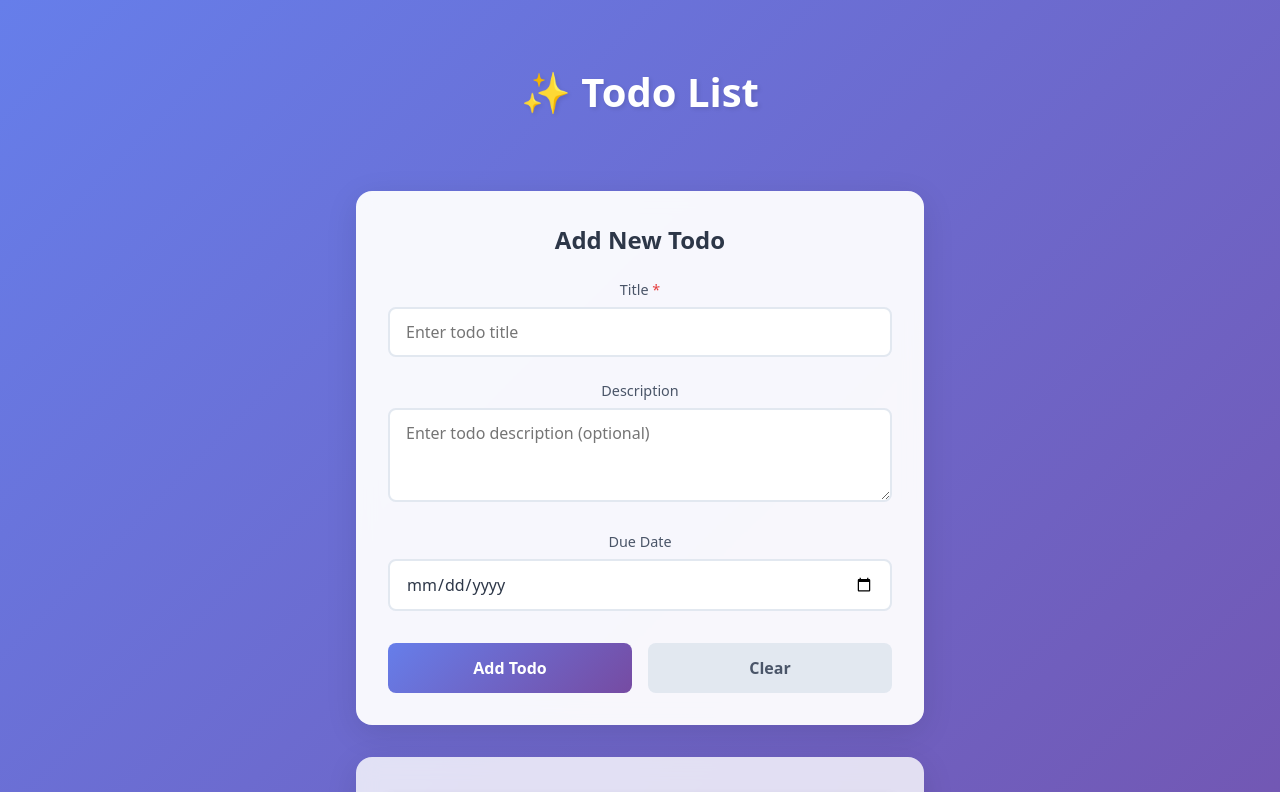
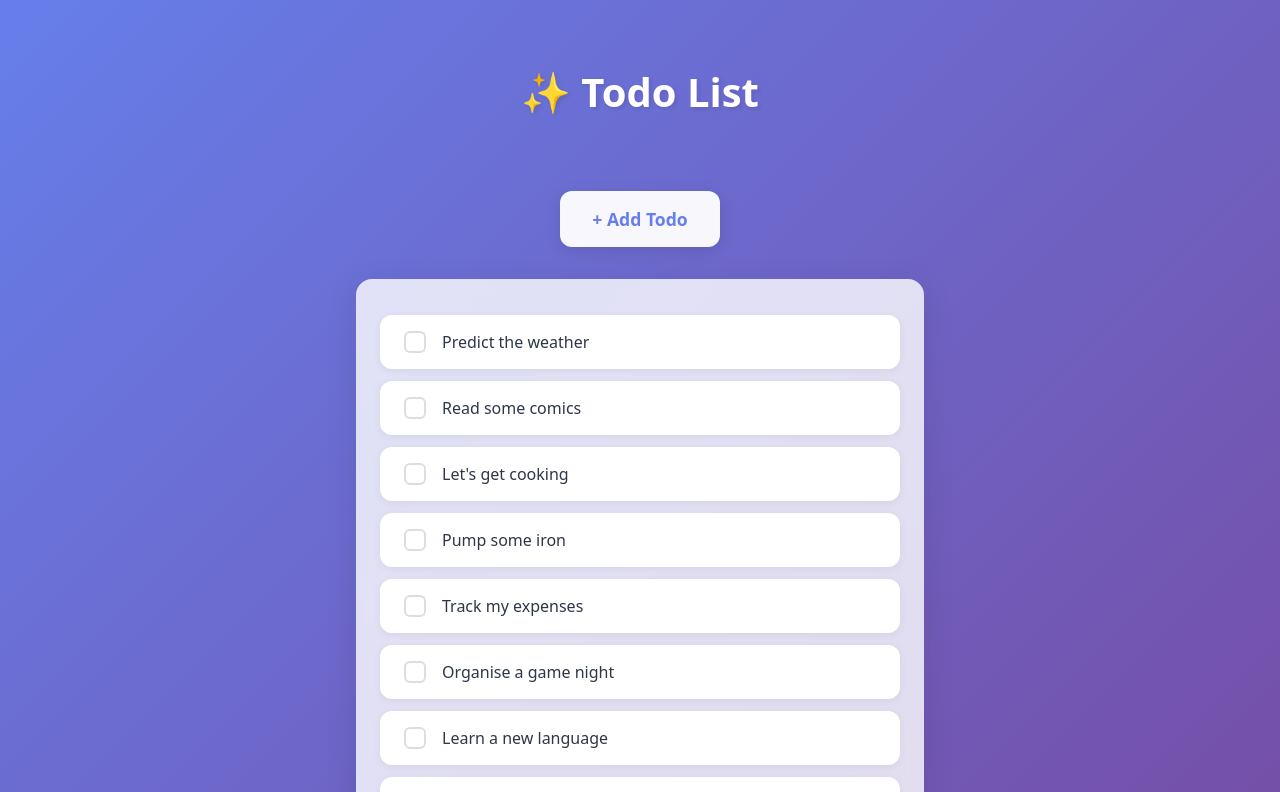
Before and after one commit to adityapryg/bm-vue-todo-app, a Vue app: page / in a window 1280 px wide. Shown: the top 792 px of the page. Built offline with nearby package versions, Linux system fonts and the light colour scheme; the HTML template or start-up script is replaced by a standard one.

Commit message:
Add toggle button and transition animation for TodoForm
Co-authored-by: adityapryg <71654893+adityapryg@users.noreply.github.com>

```diff
--- a/src/App.vue
+++ b/src/App.vue
@@ -6,6 +6,11 @@ import TodoForm from './components/TodoForm.vue'
 import type { TodoFormData } from './components/TodoForm.vue'
 
 const todoListRef = ref<InstanceType<typeof TodoList> | null>(null)
+const showForm = ref(false)
+
+const toggleForm = (): void => {
+  showForm.value = !showForm.value
+}
 
 const handleCreateTodo = (data: TodoFormData): void => {
   if (todoListRef.value) {
@@ -15,13 +20,21 @@ const handleCreateTodo = (data: TodoFormData): void => {
       dueDate: data.dueDate,
       checked: false,
     })
+    showForm.value = false
   }
 }
 </script>
 
 <template>
   <AppHeader />
-  <TodoForm @create-todo="handleCreateTodo" />
+  <div class="add-todo-section">
+    <button @click="toggleForm" class="toggle-form-btn">
+      {{ showForm ? '✕ Close Form' : '+ Add Todo' }}
+    </button>
+  </div>
+  <Transition name="slide-fade">
+    <TodoForm v-if="showForm" @create-todo="handleCreateTodo" />
+  </Transition>
   <TodoList ref="todoListRef" />
 </template>
 
@@ -56,4 +69,54 @@ body {
 ul {
   list-style: none;
 }
+
+.add-todo-section {
+  max-width: 600px;
+  margin: 0 auto 1.5rem;
+  padding: 0 1rem;
+  text-align: center;
+}
+
+.toggle-form-btn {
+  padding: 1rem 2rem;
+  font-size: 1.1rem;
+  font-weight: 600;
+  background: rgba(255, 255, 255, 0.95);
+  color: #667eea;
+  border: none;
+  border-radius: 12px;
+  cursor: pointer;
+  transition: all 0.3s ease;
+  box-shadow: 0 4px 16px rgba(0, 0, 0, 0.1);
+  font-family: inherit;
+}
+
+.toggle-form-btn:hover {
+  transform: translateY(-2px);
+  box-shadow: 0 6px 20px rgba(0, 0, 0, 0.15);
+  background: white;
+}
+
+.toggle-form-btn:active {
+  transform: translateY(0);
+}
+
+/* Transition animations */
+.slide-fade-enter-active {
+  transition: all 0.4s cubic-bezier(0.4, 0, 0.2, 1);
+}
+
+.slide-fade-leave-active {
+  transition: all 0.3s cubic-bezier(0.4, 0, 0.6, 1);
+}
+
+.slide-fade-enter-from {
+  transform: translateY(-20px);
+  opacity: 0;
+}
+
+.slide-fade-leave-to {
+  transform: translateY(-10px);
+  opacity: 0;
+}
 </style>
```
